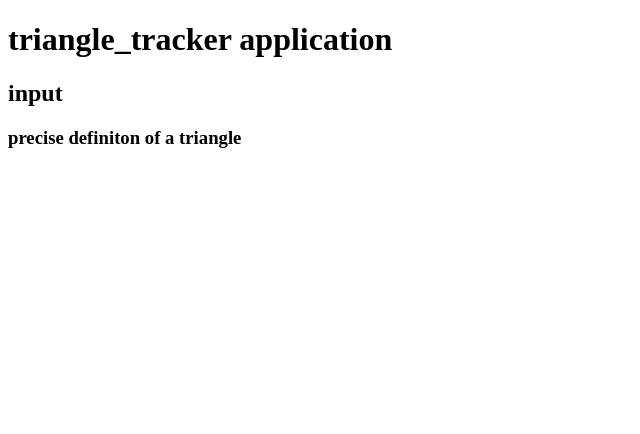
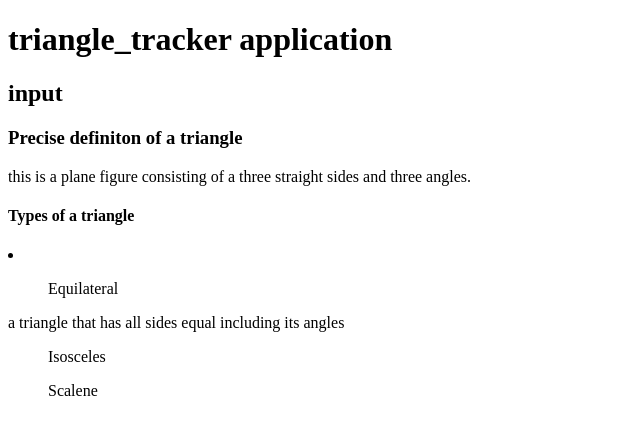
Before and after one commit to eyern/Triangle_tracker, a plain HTML site: page index.html in a window 1280 px wide. Shown: the whole page, without its empty margins (0-640 px from the left). Drawn offline with Linux system fonts and the light colour scheme.

Commit message:
add code to the ul tag.

```diff
--- a/index.html
+++ b/index.html
@@ -8,7 +8,15 @@
     <div>
       <h1> triangle_tracker application </h1>
       <h2> input <h2>
-        <h3> precise definiton of a triangle </h3>
-
+        <h3> Precise definiton of a triangle </h3>
+          <p> this is a plane figure consisting of a three straight sides and three angles. </p>
+          <h4> Types of a triangle </h4>
+          <li>
+            <ul>Equilateral</ul>
+            <p> a triangle that has all sides equal including its angles </p>
+            <ul>Isosceles</ul>
+            <p>
+            <ul>Scalene</ul>
+          </li>
   </body>
 </html>
```
